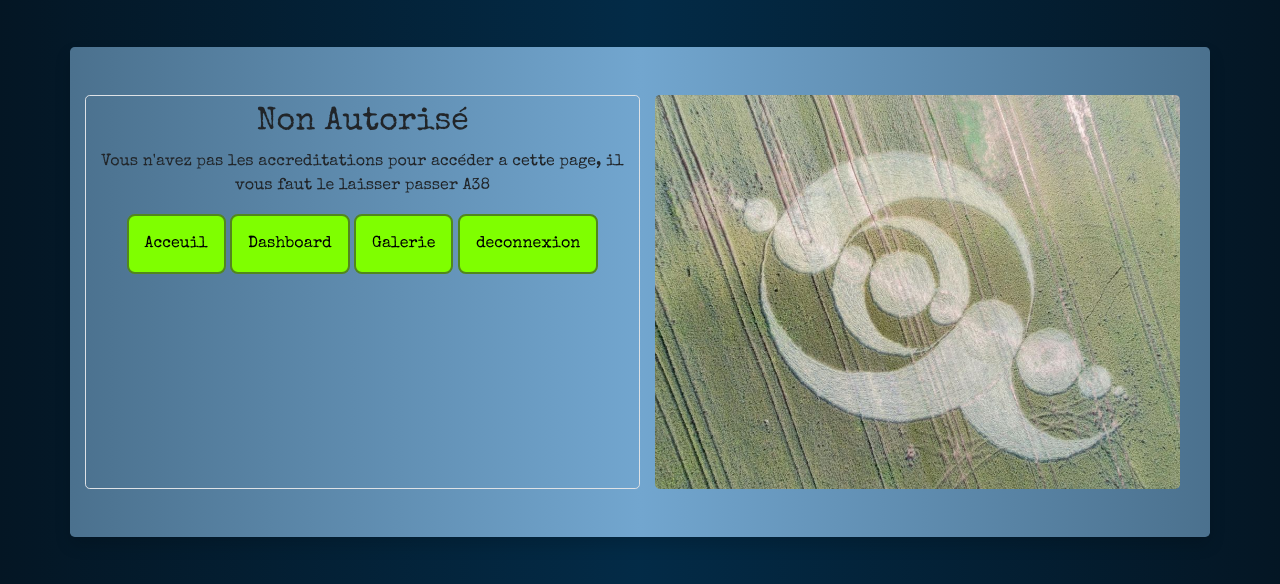
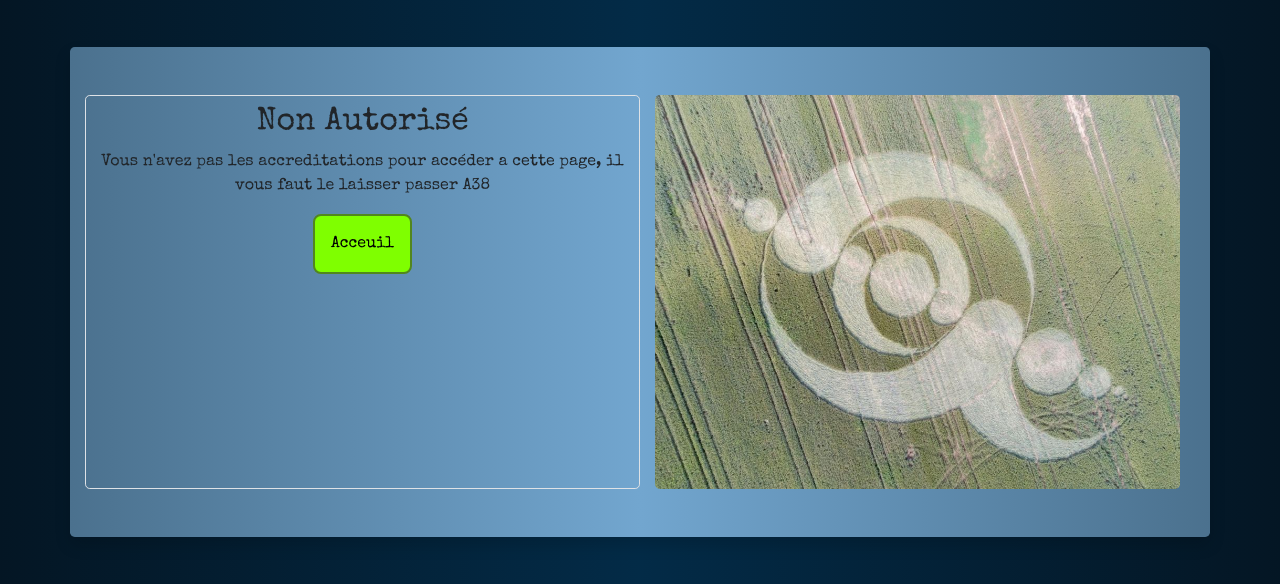
Before and after one commit to yvesmaried/tp-php-upload-img2, a PHP site: page /no-allowed.php in a window 1280 px wide. Shown: the part 281-865 px from the top of the page. Run offline with PHP 8.4, Linux system fonts and the light colour scheme.

Commit message:
ajout de la session tout marche c bo

```diff
--- a/controller/dashboard-controller.php
+++ b/controller/dashboard-controller.php
@@ -1,5 +1,8 @@
 <?php
-
+if(!isset($_SESSION['admin'])){
+    header("location:no-allowed.php"); // redirection
+    exit; // arrêt du script
+};
 // Vérifier si le formulaire a été soumis
 if ($_SERVER["REQUEST_METHOD"] == "POST") {
 
--- a/controller/deconnexion-controller.php
+++ b/controller/deconnexion-controller.php
@@ -1 +1,3 @@
 <?php
+
+session_destroy();
--- a/controller/gallery-controller.php
+++ b/controller/gallery-controller.php
@@ -1 +1,5 @@
 <?php
+if(!(isset($_SESSION['admin']) || isset($_SESSION['guest']))){
+    header("location:no-allowed.php"); // redirection
+    exit; // arrêt du script
+};
--- a/controller/index-controller.php
+++ b/controller/index-controller.php
@@ -1 +1,5 @@
 <?php
+if(isset($_SESSION['admin']) || isset($_SESSION['guest'])){
+    header("location:gallery.php"); // redirection
+    exit; // arrêt du script
+};
--- a/dashboard.php
+++ b/dashboard.php
@@ -64,7 +64,6 @@ require_once 'controller\dashboard-controller.php';
 
                         <p id="messageresult" class="typo-specialelite h5"><b><?= $message ?></b></p>
                         <a href="index.php"><button class="btn-perso typo-specialelite" type="button">Acceuil</button></a>
-                        <a href="dashboard.php"><button class="btn-perso typo-specialelite" type="button">Dashboard</button></a>
                         <a href="gallery.php"><button class="btn-perso typo-specialelite" type="button">Galerie</button></a>
                         <a href="deconnexion.php"><button class="btn-perso typo-specialelite" type="button">deconnexion</button></a>
                     </div>
--- a/gallery.php
+++ b/gallery.php
@@ -48,9 +48,7 @@ require_once 'controller\gallery-controller.php';
                     <div class="col-12 border py-2 my-5 rounded-lg text-center">
                         <h2>Gallerie</h2>
                         <a href="upload\aaaaaaaa.jpg" data-lightbox="image-1" data-title="My caption"><img src="upload\aaaaaaaa.jpg" alt=""></a>
-                        <a href="index.php"><button class="btn-perso typo-specialelite" type="button">Acceuil</button></a>
-                        <a href="dashboard.php"><button class="btn-perso typo-specialelite" type="button">Dashboard</button></a>
-                        <a href="gallery.php"><button class="btn-perso typo-specialelite" type="button">Galerie</button></a>
+                        <?php if (isset($_SESSION["admin"])){ ?><a href="dashboard.php"><button class="btn-perso typo-specialelite" type="button">Dashboard</button></a> <?php }; ?>
                         <a href="deconnexion.php"><button class="btn-perso typo-specialelite" type="button">deconnexion</button></a>
                     </div>
                 </div>
--- a/index.php
+++ b/index.php
@@ -37,7 +37,7 @@ require_once 'controller\index-controller.php';
                 <div class="row col-12 my-5 shadow justify-content-center rounded-lg" id="id-workarea">
                     <!------------------------------------------------- COL GAUCHE ------------------------------->
                     <div class="col-12 col-sm-10 col-md-6 border py-2 my-5 rounded-lg justify-content-center text-center">
-                        <form class="row  justify-content-center " action="index.php" method="post" enctype="multipart/form-data">
+                        <form class="row  justify-content-center " action="" method="post" enctype="multipart/form-data">
                             <div class="form-group col-md-7">
                                 <label class="typo-specialelite font-weight-bold" for="account">Login :</label>
                                 <input class="form-control" id="account" type="text" name="account"
@@ -53,9 +53,7 @@ require_once 'controller\index-controller.php';
                             </div>
                         </form>
                         <p><?= $message ?></p>
-                        <a href="dashboard.php"><button class="btn-perso typo-specialelite" type="button">Dashboard</button></a>
-                        <a href="gallery.php"><button class="btn-perso typo-specialelite" type="button">Galerie</button></a>
-                        <a href="deconnexion.php"><button class="btn-perso typo-specialelite" type="button">deconnexion</button></a>
+
                     </div>
                     <!------------------------------------------------- COL DROITE ------------------------------->
                     <div class="col-12 col-sm-10 col-md-6 my-5 rounded-lg" onclick="playsound()">
--- a/my-config.php
+++ b/my-config.php
@@ -13,6 +13,11 @@ if (isset($_POST["account"]) && isset($_POST["password"]) ) {
         if (password_verify( $_POST["password"] , $accountArray["guest"] )){
             //login et mdp OK (guest)
             $message = "OK guest";
+            $_SESSION['guest'] = true;
+            if(isset($_SESSION['guest']) && $_SESSION['guest'] == true){
+                header("location:gallery.php"); // redirection
+                exit; // arrêt du script
+            };
 
         } else {
             $message = "login ou mot de passe incorect";
@@ -21,6 +26,11 @@ if (isset($_POST["account"]) && isset($_POST["password"]) ) {
         if (password_verify( $_POST["password"] , $accountArray["admin"] )){
             //login et mdp OK (admin)
             $message = "OK admin";
+            $_SESSION['admin'] = true;
+            if(isset($_SESSION['admin']) && $_SESSION['admin'] == true){
+                header("location:dashboard.php"); // redirection
+                exit; // arrêt du script
+            };
 
         } else {
             $message = "login ou mot de passe incorect";
--- a/no-allowed.php
+++ b/no-allowed.php
@@ -40,9 +40,10 @@ require_once 'controller\no-allowed-controller.php';
                         <p class="typo-specialelite">Vous n'avez pas les accreditations pour accéder a cette page, il vous faut le laisser passer A38</p>
 
                         <a href="index.php"><button class="btn-perso typo-specialelite" type="button">Acceuil</button></a>
-                        <a href="dashboard.php"><button class="btn-perso typo-specialelite" type="button">Dashboard</button></a>
-                        <a href="gallery.php"><button class="btn-perso typo-specialelite" type="button">Galerie</button></a>
-                        <a href="deconnexion.php"><button class="btn-perso typo-specialelite" type="button">deconnexion</button></a>
+                        <?php if (isset($_SESSION["admin"]) ){ ?><a href="dashboard.php"><button class="btn-perso typo-specialelite" type="button">dashboard</button></a><?php }; ?>
+                        <?php if (isset($_SESSION["guest"]) || isset($_SESSION["admin"]) ){ ?><a href="gallery.php"><button class="btn-perso typo-specialelite" type="button">Galerie</button></a><?php }; ?>
+                        <?php if (isset($_SESSION["guest"]) || isset($_SESSION["admin"]) ){ ?><a href="deconnexion.php"><button class="btn-perso typo-specialelite" type="button">deconnexion</button></a><?php }; ?>
+
                     </div>
                     <!------------------------------------------------- COL DROITE ------------------------------->
                     <div class="col-12 col-sm-10 col-md-6 my-5 rounded-lg" onclick="playsound()">
```
